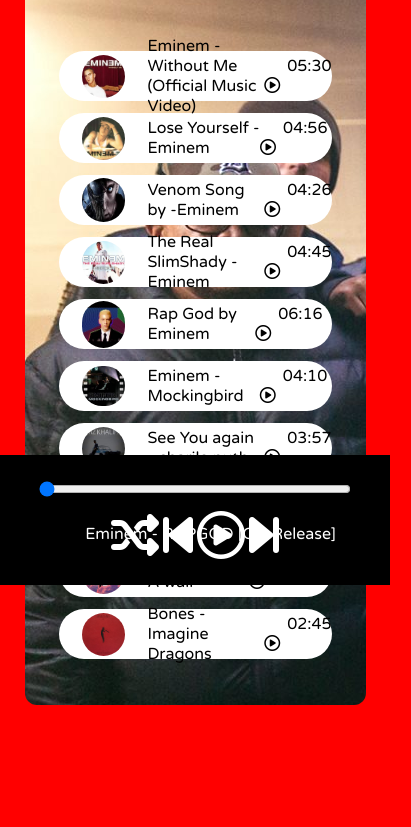
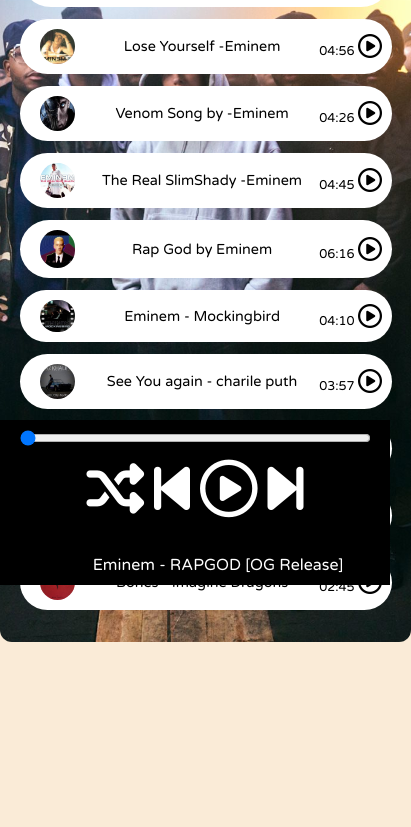
Before and after one commit to hariboopathy/Spotify-Music-Player, a plain HTML site: page index.html in a window 390 px wide. Shown: the part 259-1086 px from the top of the page, 411 px wide, since content can reach past the window. Drawn offline with Linux system fonts and the light colour scheme.

Commit message:
style.css

```diff
--- a/style.css
+++ b/style.css
@@ -84,7 +84,8 @@ nav ul li{
     height: 50px;
     display: flex;
     background-color: white;
-
+    width: 95%;
+    padding: 0 20px;
     color: black;
     margin: 12px 0;
     justify-content: space-between;
@@ -98,12 +99,21 @@ nav ul li{
     border-radius: 34px;
 }
 
-.timestamp{
-    margin: 0 23px;
+.timestamp i {
+    cursor: pointer;
+    font-size: 1.5rem; /* Make the icons more visible */
+    color: #000;
+    transition: color 0.3s ease;
 }
 
-.timestamp i{
-    cursor: pointer;
+.timestamp i:hover {
+    color: #ff5722;   /* Change color on hover */
+}
+
+#aboutBtn , #homeBtn {
+    color: white;
+    text-decoration: none;
+    font-size: 16px;
 }
 
 .songInfo{
@@ -117,12 +127,66 @@ nav ul li{
     transition: opacity 0.4s ease-in;
 }
 
-@media only screen and (max-width: 1100px) {
-    body {
-      background-color: red;
+.container h2 {
+    font-size: 2rem;
+    margin-bottom: 15px;
+}
+
+.container p {
+    line-height: 1.6;
+    font-size: 1rem;
+}
+
+@media only screen and (max-width: 768px) {
+    .container {
+        width: 95%;
+        flex-direction: column;
+        padding: 20px;
+        background-size: cover;
+        background-position: center;
     }
-  }
 
-#shuffle.active {
-    color: #ff5722;
+    .songItem {
+        flex-direction: row;
+        justify-content: space-between;
+        align-items: center;
+        font-size: 0.9rem;
+        height: auto;
+        padding: 10px;
+    }
+
+    .songItem img {
+        width: 35px;
+        margin: 0 10px;
+    }
+
+    .icons {
+        font-size: 1.2rem;
+        display: flex;
+        gap: 10px;
+    }
+
+    .bottom {
+        height: auto;
+        padding: 10px 0;
+    }
+
+    #myProgressBar {
+        width: 90vw;
+    }
+
+    .songInfo {
+        left: auto;
+        position: relative;
+        text-align: center;
+        margin-top: 10px;
+    }
+
+    .timestamp {
+        font-size: 0.8rem;
+    }
+
+    .songItemContainer {
+        margin-top: 20px;
+    }
 }
```
